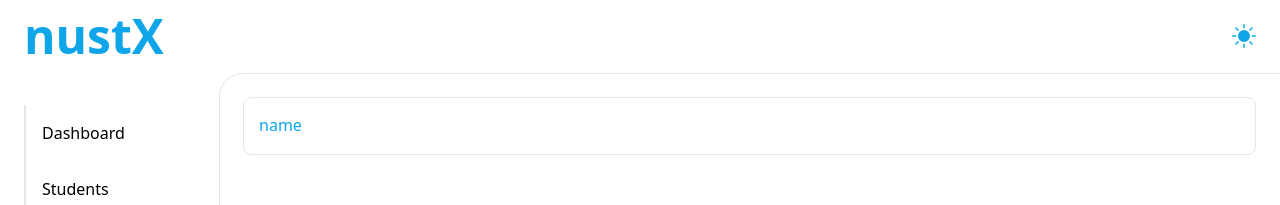
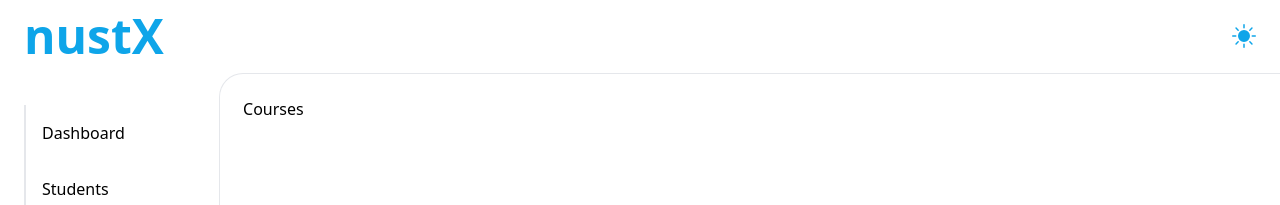
Before and after one commit to MukarramAliKazmi/nustX-admin-frontend, a Next.js app: page /courses in a window 1280 px wide. Shown: the top 205 px of the page. Built offline with nearby package versions, Linux system fonts and the light colour scheme.

Commit message:
feat: Add radix-ui/react-dialog to create dialogue components

```diff
--- a/package.json
+++ b/package.json
@@ -9,6 +9,7 @@
     "lint": "next lint"
   },
   "dependencies": {
+    "@radix-ui/react-dialog": "^1.0.3",
     "@reduxjs/toolkit": "^1.9.3",
     "@types/node": "18.15.11",
     "@types/react": "18.0.33",
--- a/src/pages/courses.tsx
+++ b/src/pages/courses.tsx
@@ -1,10 +1,7 @@
-import Input from "@/components/input";
 import Layout from "@/components/layout";
 
 const Courses = () => {
-  return <Layout>
-    <Input label="name" />
-  </Layout>;
+  return <Layout>Courses</Layout>;
 };
 
 export default Courses;
```
Also changed, not shown: 1 other file (tests, documents, lock files or other folders).
